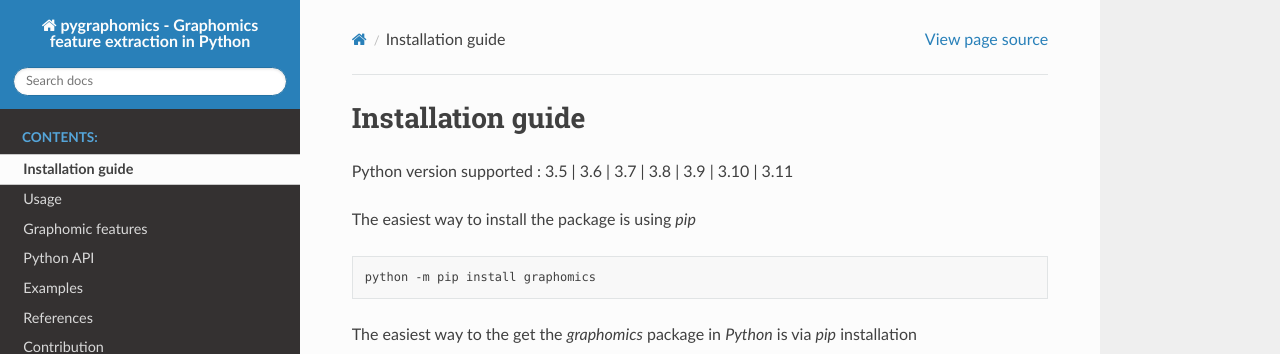
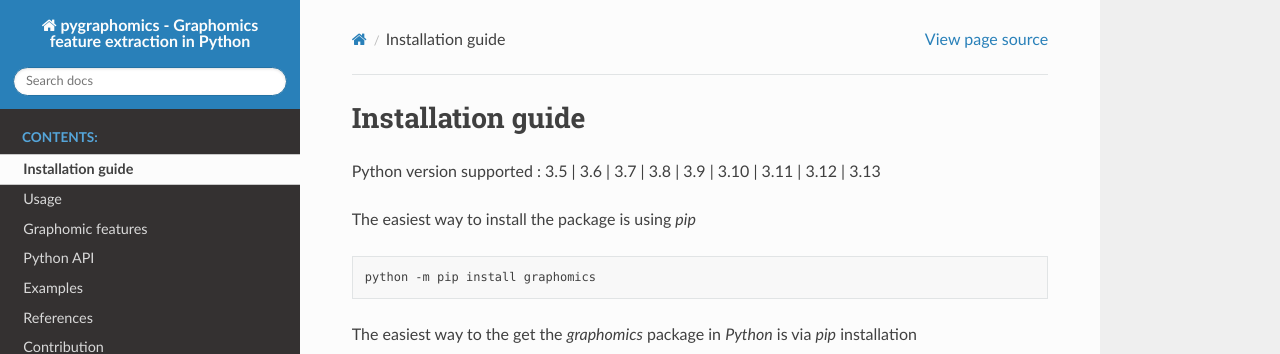
Before and after one commit to Nico-Curti/graphomics, a Sphinx documentation site: the page built from docs/source/installation.rst, in a window 1280 px wide. Shown: the top 354 px of the page. Built offline with Sphinx 7.4.7 and the Read the Docs theme 3.1.0, drawn with Linux system fonts in a browser that asks for light colours; pages that are not in the unit, such as notebooks, are missing from menus.

Commit message:
[DOC] update list of python supported versions

```diff
--- a/docs/source/installation.rst
+++ b/docs/source/installation.rst
@@ -3,7 +3,7 @@
 Installation guide
 ==================
 
-Python version supported : 3.5 | 3.6 | 3.7 | 3.8 | 3.9 | 3.10 | 3.11
+Python version supported : 3.5 | 3.6 | 3.7 | 3.8 | 3.9 | 3.10 | 3.11 | 3.12 | 3.13
 
 The easiest way to install the package is using `pip`
 
```
Also changed, not shown: README.md (+1 -1 lines), 2 other files.
